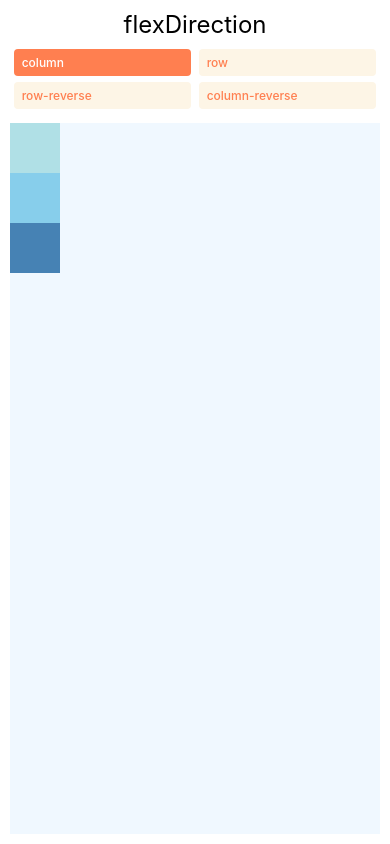
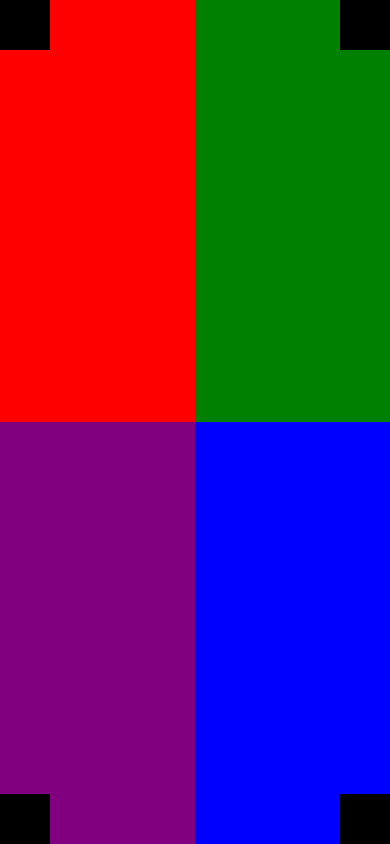
Before and after one commit to lima01sh/AwesomeProject, a React Native app: screen / in a window 390 px wide. Built offline with nearby package versions, Linux system fonts and the light colour scheme.

Commit message:
edit App.js

```diff
--- a/App.js
+++ b/App.js
@@ -9,26 +9,48 @@
  import { StyleSheet, Text, TouchableOpacity, View } from "react-native";
 
  const FlexDirectionBasics = () => {
-   const [flexDirection, setflexDirection] = useState("column");
 
    return (
-     <PreviewLayout
-       label="flexDirection"
-       values={["column", "row", "row-reverse", "column-reverse"]}
-       selectedValue={flexDirection}
-       setSelectedValue={setflexDirection}
-     >
-       <View
-         style={[styles.box, { backgroundColor: "powderblue" }]}
-       />
-       <View
-         style={[styles.box, { backgroundColor: "skyblue" }]}
-       />
-       <View
-         style={[styles.box, { backgroundColor: "steelblue" }]}
-       />
-     </PreviewLayout>
+    <View style={{ flex:1, flexDirection: "column" }}>
+      <View style={{ flex:1, flexDirection: "row" }}>
+        <View style={{flex:1, backgroundColor: "red", flexDirection:"row",justifyContent:"flex-start"}}>
+          <View style={{width: 50, height:50, backgroundColor: "black" }}></View>
+        </View>
+        <View style={{flex:1, backgroundColor: "green", flexDirection:"row" ,justifyContent:"flex-end"}}>
+          <View style={{width: 50, height:50, backgroundColor: "black"}}></View>
+        </View>
+      </View>
+
+      <View style={{ flex:1, flexDirection: "row" }}>
+        <View style={{flex:1, backgroundColor: "purple", flexDirection:"column-reverse",justifyContent:"flex-start"}}>
+          <View style={{width: 50, height:50, backgroundColor: "black"}}></View>
+        </View>
+        <View style={{flex:1, backgroundColor: "blue", flexDirection:"column-reverse",justifyContent:"flex-start"}}>
+          <View style={{ backgroundColor: "blue", flexDirection:"row",justifyContent:"flex-end"}}>
+            <View style={{width: 50, height:50, backgroundColor: "black"}}></View>
+          </View>
+        </View>
+      </View>
+    </View>
    );
+
+    //  <PreviewLayout
+    //    label="flexDirection"
+    //    values={["column", "row", "row-reverse", "column-reverse"]}
+    //    selectedValue={flexDirection}
+    //    setSelectedValue={setflexDirection}
+    //  >
+    //    <View
+    //      style={[styles.box, { backgroundColor: "powderblue" }]}
+    //    />
+    //    <View
+    //      style={[styles.box, { backgroundColor: "skyblue" }]}
+    //    />
+    //    <View
+    //      style={[styles.box, { backgroundColor: "steelblue" }]}
+    //    />
+    //  </PreviewLayout>
+
  };
 
  const PreviewLayout = ({
```
